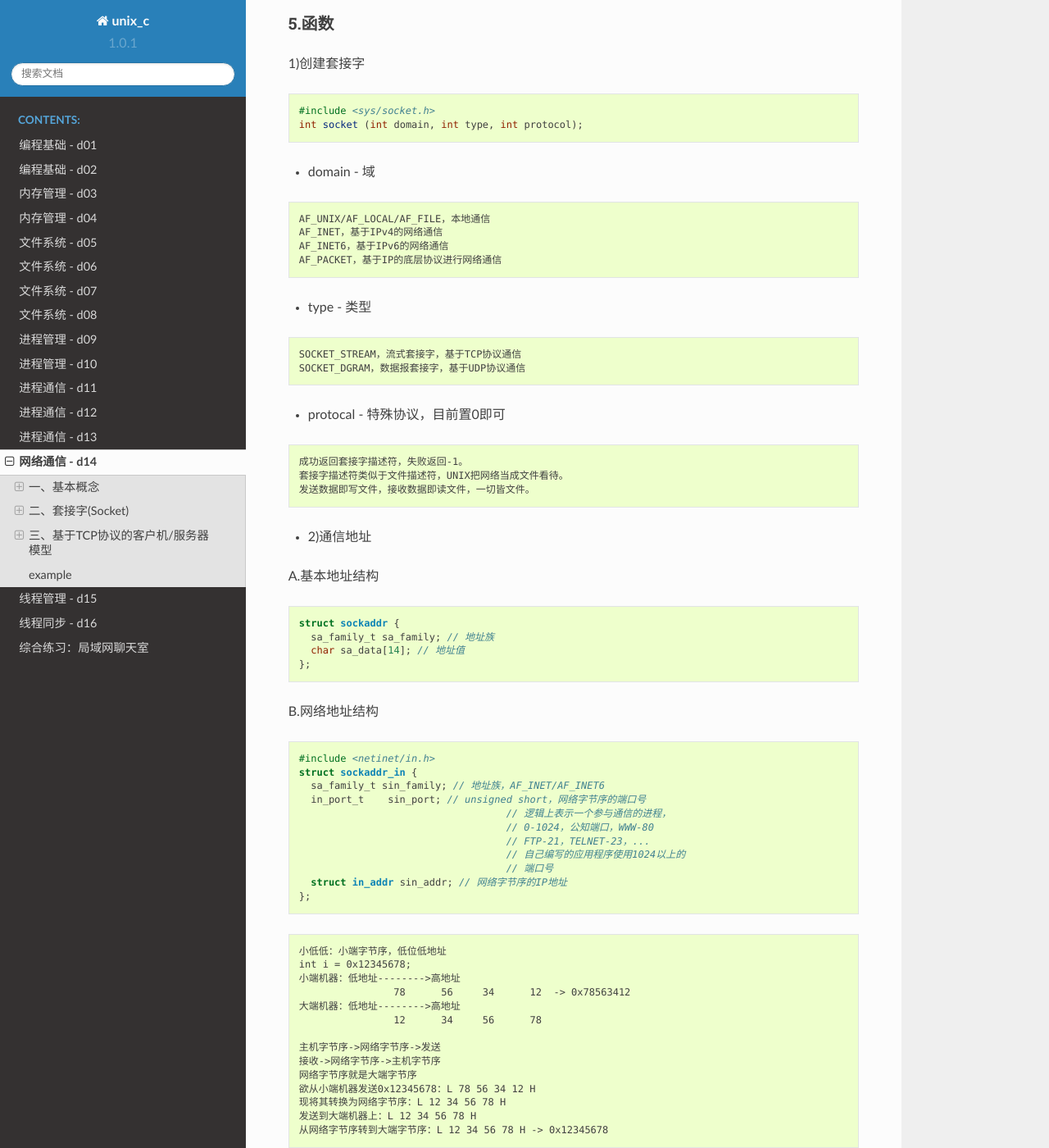
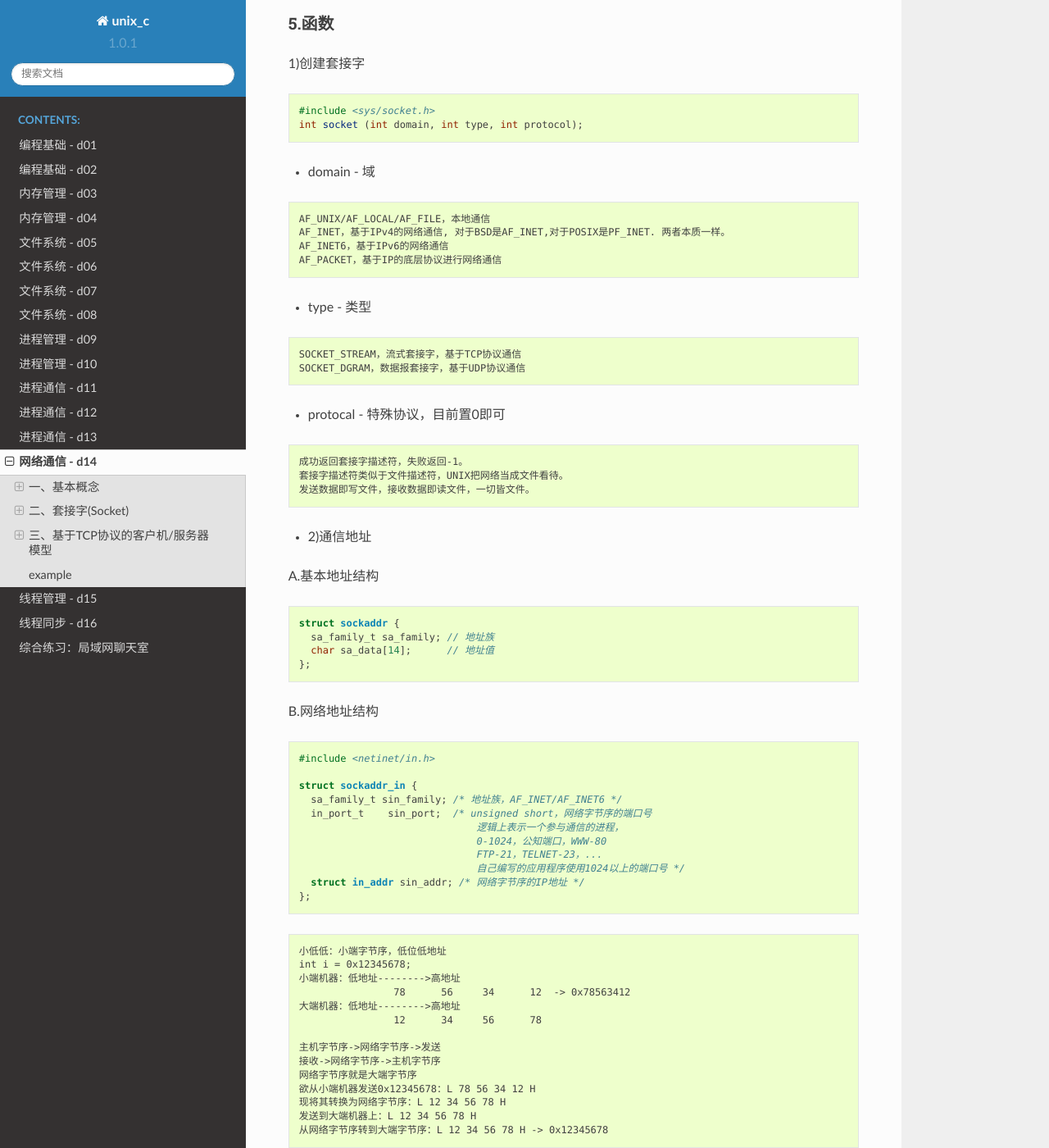
Before and after one commit to github-jxm/unix_c, a Sphinx documentation site: the page built from source/code/day14/day14.rst, in a window 1280 px wide and 1400 px high, scrolled down 2412 px. Shown: the whole window at 82% size. Built offline with Sphinx 7.4.7 and the Read the Docs theme 2.0.0, drawn with Linux system fonts in a browser that asks for light colours; formulas are drawn with MathJax 3; some of the changed text lies outside the part shown.

Commit message:
updae ...

```diff
--- a/source/code/day14/day14.rst
+++ b/source/code/day14/day14.rst
@@ -144,7 +144,7 @@ Java@UNIX@大型机<->socket<->C@Windows@PC机
 ::
 
                 AF_UNIX/AF_LOCAL/AF_FILE，本地通信
-                AF_INET，基于IPv4的网络通信
+                AF_INET，基于IPv4的网络通信, 对于BSD是AF_INET,对于POSIX是PF_INET. 两者本质一样。
                 AF_INET6，基于IPv6的网络通信
                 AF_PACKET，基于IP的底层协议进行网络通信
 
@@ -171,7 +171,7 @@ A.基本地址结构
 
     struct sockaddr {
       sa_family_t sa_family; // 地址族
-      char sa_data[14]; // 地址值
+      char sa_data[14];      // 地址值
     };
 
 B.网络地址结构
@@ -179,16 +179,17 @@ B.网络地址结构
 .. code-block:: c
 
     #include <netinet/in.h>
+
     struct sockaddr_in {
-      sa_family_t sin_family; // 地址族，AF_INET/AF_INET6
-      in_port_t    sin_port; // unsigned short，网络字节序的端口号
-                                       // 逻辑上表示一个参与通信的进程，
-                                       // 0-1024，公知端口，WWW-80
-                                       // FTP-21，TELNET-23，...
-                                       // 自己编写的应用程序使用1024以上的
-                                       // 端口号
-      struct in_addr sin_addr; // 网络字节序的IP地址
+      sa_family_t sin_family; /* 地址族，AF_INET/AF_INET6 */
+      in_port_t    sin_port;  /* unsigned short，网络字节序的端口号
+                                  逻辑上表示一个参与通信的进程，
+                                  0-1024，公知端口，WWW-80
+                                  FTP-21，TELNET-23，...
+                                  自己编写的应用程序使用1024以上的端口号 */
+      struct in_addr sin_addr; /* 网络字节序的IP地址 */
     };
+
 
 ::
 
@@ -220,17 +221,17 @@ B.网络地址结构
 
 .. code-block:: c
 
-    int bind (int sockfd, const string sockaddr* addr,
-      socklen_t addrlen);
+    int bind (int sockfd, const string sockaddr* addr, socklen_t addrlen);
 
     // 成功返回0，失败返回-1。
+
 
 * 4)将套接字和对方通信地址连接
 
 .. code-block:: c
 
-    int connect (int sockfd, const string sockaddr* addr,
-      socklen_t addrlen);
+    int connect (int sockfd, const string sockaddr* addr, socklen_t addrlen);
+
     // 成功返回0，失败返回-1。
 
 * 5)用读写文件的方式通信：read/write
@@ -264,8 +265,8 @@ B.网络地址结构
 
 ::
 
-    服务器：创建套接字->准备地址结构并绑定->接收数据->关闭套接字
-    客户机：创建套接字->准备地址结构并连接->发送数据->关闭套接字
+    服务器：创建套接字 -> 准备地址结构并绑定 -> 接收数据 -> 关闭套接字
+    客户机：创建套接字 -> 准备地址结构并连接 -> 发送数据 -> 关闭套接字
 
 ************************************************
 三、基于TCP协议的客户机/服务器模型
@@ -324,12 +325,11 @@ B.网络地址结构
     #include <sys/socket.h>
     int listen (
         int sockfd,   // 套接字描述符
-        int backlog  // 未决连接请求队列的最大长度，1024
+        int backlog   // 未决连接请求队列的最大长度，1024
     );
     //成功返回0，失败返回-1。
 
-    int accept (int sockfd, struct sockaddr* addr,
-      socklen_t* addrlen);
+    int accept (int sockfd, struct sockaddr* addr, socklen_t* addrlen);
     /*
     从sockfd参数所标识套接字的未决连接请求队列中，
     提取第一个连接请求，同时创建一个新的套接字，
```
